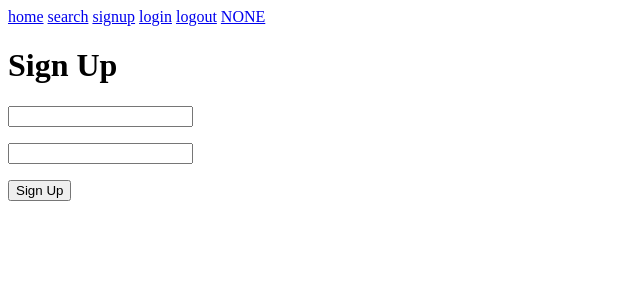
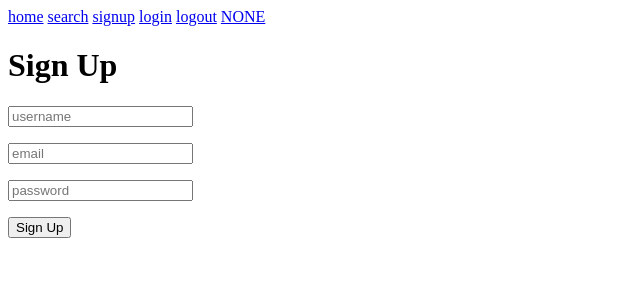
Before and after one commit to jav2074/python-flask-course, a Flask app: page /signup in a window 1280 px wide. Shown: the top 300 px of the page, without its empty margins (0-640 px from the left). Run offline with Flask 2, Linux system fonts and the light colour scheme.

Commit message:
Add bd.email

```diff
--- a/sessions/app.py
+++ b/sessions/app.py
@@ -4,7 +4,7 @@ from werkzeug.security import generate_password_hash, check_password_hash
 
 import os
 
-dbdir = "sqlite:///" + os.path.abspath(os.getcwd()) + "/database.db"
+dbdir = "sqlite:///" + os.path.abspath(os.getcwd()) + "/DBs/database.db"
 
 app = Flask(__name__)
 app.config["SQLALCHEMY_DATABASE_URI"] = dbdir
@@ -15,6 +15,7 @@ class Users(db.Model):
     id = db.Column(db.Integer, primary_key=True)
     username = db.Column(db.String(50), unique=True, nullable=False)
     password = db.Column(db.String(80), nullable=False)
+    email = db.Column(db.String(80))
 
 def seccion():
     try:
@@ -29,7 +30,7 @@ def index():
     users = Users.query.all()
     user_list="<ul>"
     for user in users:
-        user_list += "<li>"+str(user.id)+" - "+(user.username)+"</li>"
+        user_list += "<li>"+str(user.id)+" - "+(user.username)+" - "+(user.email)+"</li>"
     user_list+="</ul>"
 
     return render_template("index.html", dbdir=dbdir, user_list=user_list, session=seccion())
@@ -39,14 +40,16 @@ def search():
     nickname = request.args.get("nickname")
     user = Users.query.filter_by(username=nickname).first()
     if user:
-        return render_template("msg.html", msg=user.username, session=seccion())
+        return render_template("msg.html", msg=str(user.id)+" - "+(user.username)+" - "+(user.email), session=seccion())
     return render_template("msg.html", msg="The user doesn't exist.", session=seccion())
 
 @app.route("/signup", methods=["GET", "POST"])
 def signup():
     if request.method == "POST":
         hashed_pw = generate_password_hash(request.form["password"], method="sha256")
-        new_user = Users(username=request.form["username"], password=hashed_pw)
+        new_user = Users(   username=request.form["username"],
+                            password=hashed_pw,
+                            email=request.form["email"]   )
         db.session.add(new_user)
         db.session.commit()
 
--- a/sessions/templates/index.html
+++ b/sessions/templates/index.html
@@ -5,7 +5,7 @@ Home
 {% block content %}
 <h1>Welcome!</h1>
 <form method="get" action="{{ url_for('search') }}">
-	<p><input type="text" name="nickname"></p>
+	<p><input type="text" name="nickname" placeholder="username"></p>
 	<input type="submit" value="Search">
 </form>
 {% endblock %}
--- a/sessions/templates/login.html
+++ b/sessions/templates/login.html
@@ -5,8 +5,8 @@ Log In
 {% block content %}
 <h1>Log In</h1>
 <form method="post" action="{{ url_for('login') }}">
-	<p><input name="username" type="text"></p>
-	<p><input name="password" type="password"></p>
+	<p><input name="username" type="text" placeholder="username"></p>
+	<p><input name="password" type="password" placeholder="password"></p>
 	<input type="submit" value="Log In">
 </form>
 {% endblock %}
--- a/sessions/templates/signup.html
+++ b/sessions/templates/signup.html
@@ -5,8 +5,9 @@ Sign Up
 {% block content %}
 <h1>Sign Up</h1>
 <form method="post" action="{{ url_for('signup') }}">
-	<p><input name="username" type="text"></p>
-	<p><input name="password" type="password"></p>
+	<p><input name="username" type="text" placeholder="username"></p>
+	<p><input name="email" type="email" placeholder="email"></p>
+	<p><input name="password" type="password" placeholder="password"></p>
 	<input type="submit" value="Sign Up">
 </form>
 {% endblock %}
```
Also changed, not shown: README.md.
